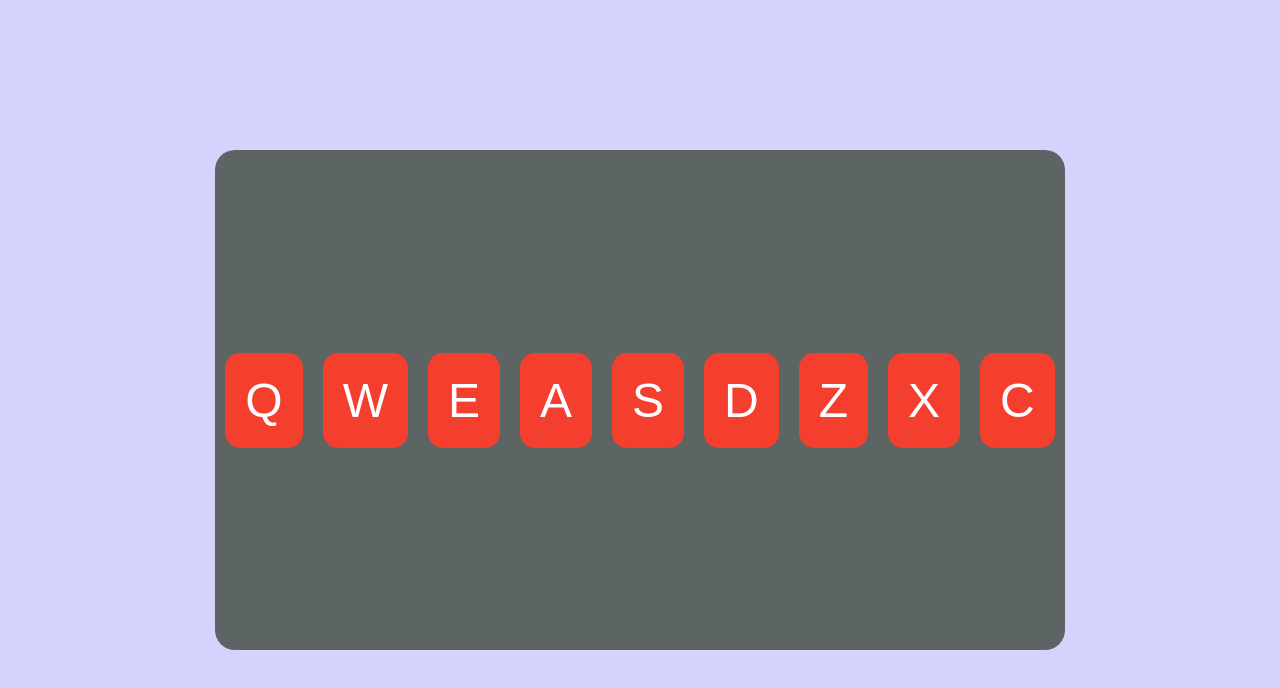
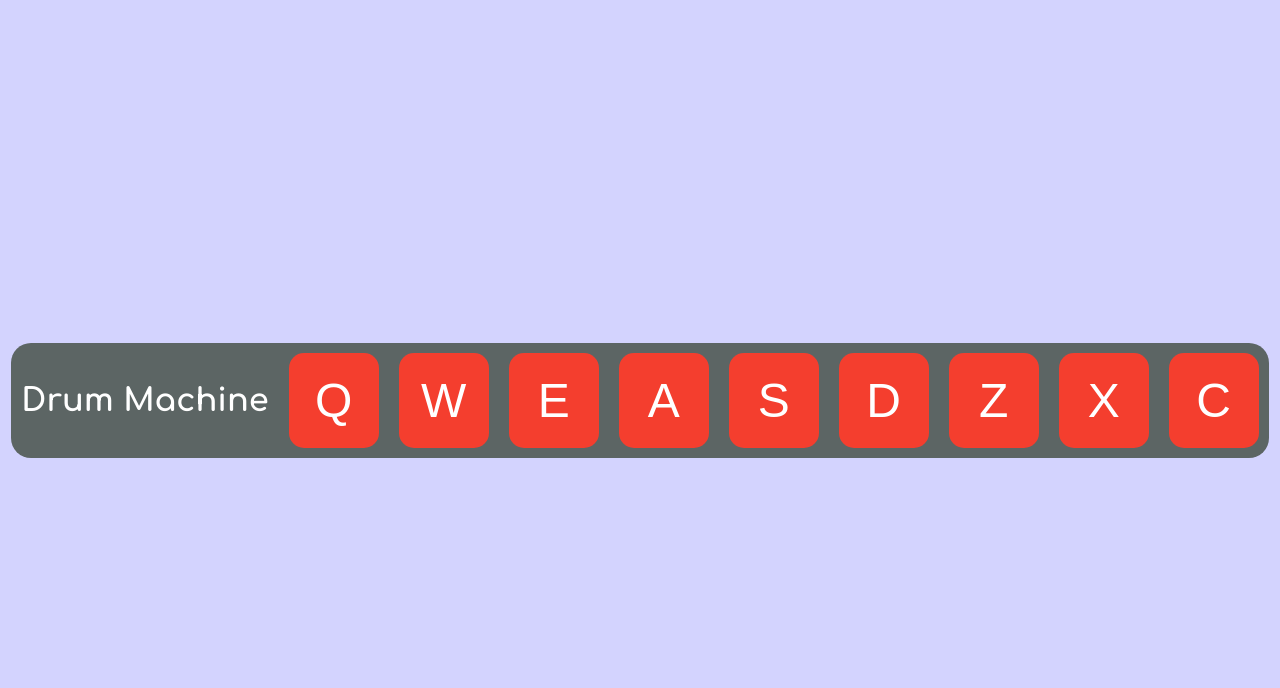
Before and after one commit to ashtagging/drum-machine, a React (Create React App) app: page / in a window 1280 px wide. Shown: the top 688 px of the page. Built offline with nearby package versions, Linux system fonts and the light colour scheme.

Commit message:
Added Title & display sound text

```diff
--- a/package.json
+++ b/package.json
@@ -14,7 +14,6 @@
     "scripts": {
         "start": "react-scripts start",
         "build": "react-scripts build",
-        "test": "react-scripts test",
         "eject": "react-scripts eject"
     },
     "eslintConfig": {
--- a/public/index.html
+++ b/public/index.html
@@ -6,6 +6,9 @@
     <link rel="icon" href="%PUBLIC_URL%/favicon.ico" />
     <meta name="viewport" content="width=device-width, initial-scale=1" />
     <meta name="theme-color" content="#000000" />
+    <script src="https://kit.fontawesome.com/07a0766043.js" crossorigin="anonymous"></script>
+    <link href="https://fonts.googleapis.com/css?family=Poppins:600&display=swap" rel="stylesheet">
+    <link href="https://fonts.googleapis.com/css2?family=Comfortaa:wght@300;400;500;600;700&display=swap" rel="stylesheet">
     <title>Drum Machine</title>
 </head>
 
--- a/src/App.css
+++ b/src/App.css
@@ -9,16 +9,23 @@ body {
     align-items: center;
     height: 100vh;
     background-color: #d3d3fe;
+    font-family: comfortaa;
 }
 
 .display {
-    height: 500px;
     background-color: rgb(92, 101, 100);
     display: flex;
     justify-content: center;
     align-items: center;
     border-radius: 20px;
 }
+
+.title {
+    color: white;
+    padding: 10px;
+}
+
+.display-sound {}
 
 .drum-pad {
     font-size: 3rem;
@@ -30,4 +37,5 @@ body {
     color: white;
     outline: none;
     border: none;
+    width: 90px;
 }
--- a/src/App.js
+++ b/src/App.js
@@ -1,10 +1,15 @@
 import "./App.css";
+import { useState } from "react";
 
 function App() {
+
+  const [displaySound, setDisplaySound] = useState();
+
   return (
     <div className="App">
       <div id="drum-machine">
         <div className="display" id="display">
+        <h1 className="title">Drum Machine</h1>
           <button className="drum-pad" id="Q">Q<audio className="clip" id="Q"></audio></button>
           <button className="drum-pad" id="W">W<audio className="clip" id="W"></audio></button>
           <button className="drum-pad" id="E">E<audio className="clip" id="E"></audio></button>
@@ -14,6 +19,7 @@ function App() {
           <button className="drum-pad" id="Z">Z<audio className="clip" id="Z"></audio></button>
           <button className="drum-pad" id="X">X<audio className="clip" id="X"></audio></button>
           <button className="drum-pad" id="C">C<audio className="clip" id="C"></audio></button>
+        <div className="display-sound">{displaySound}</div>
         </div>
       </div>
     </div>
```
